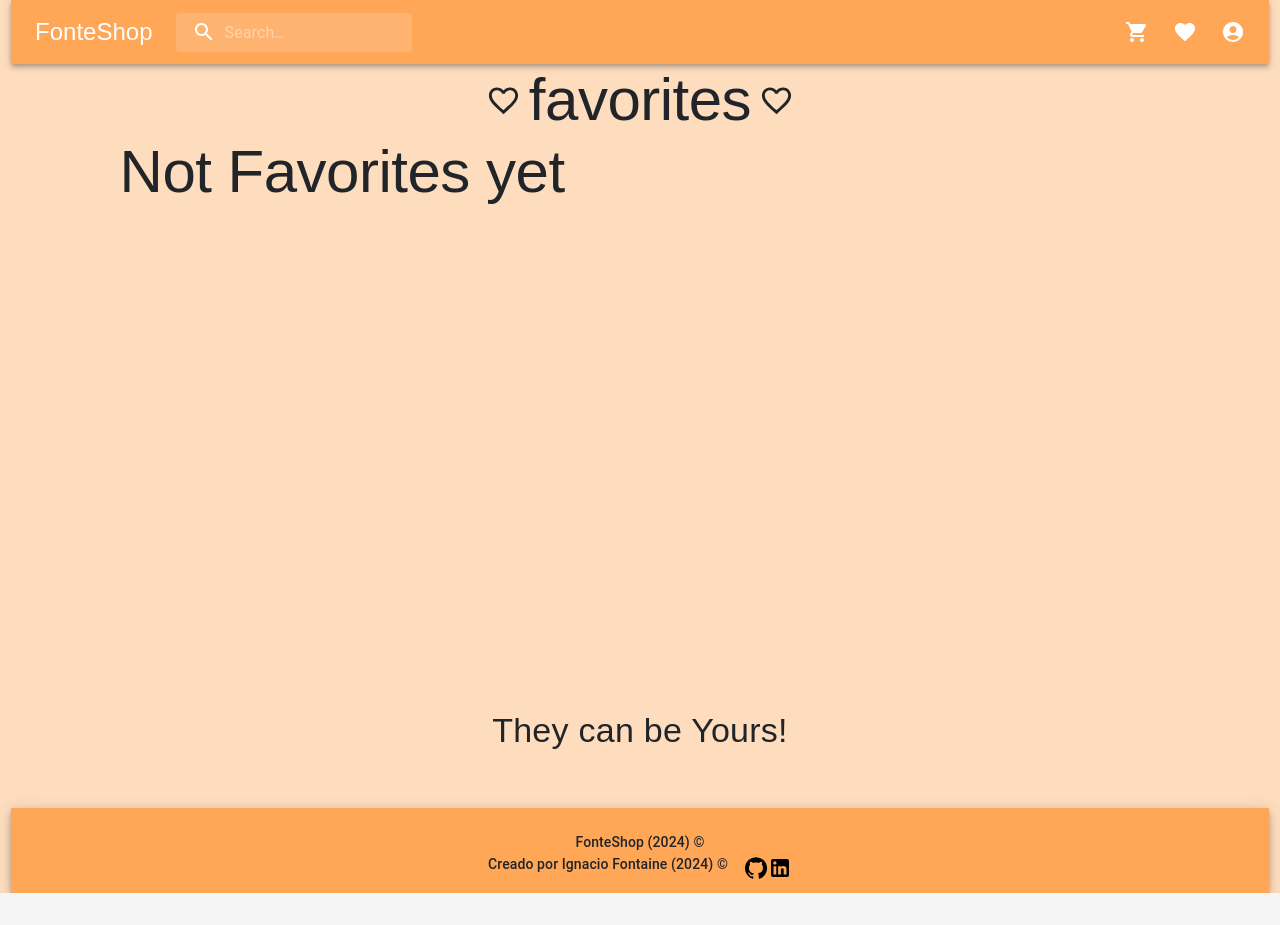
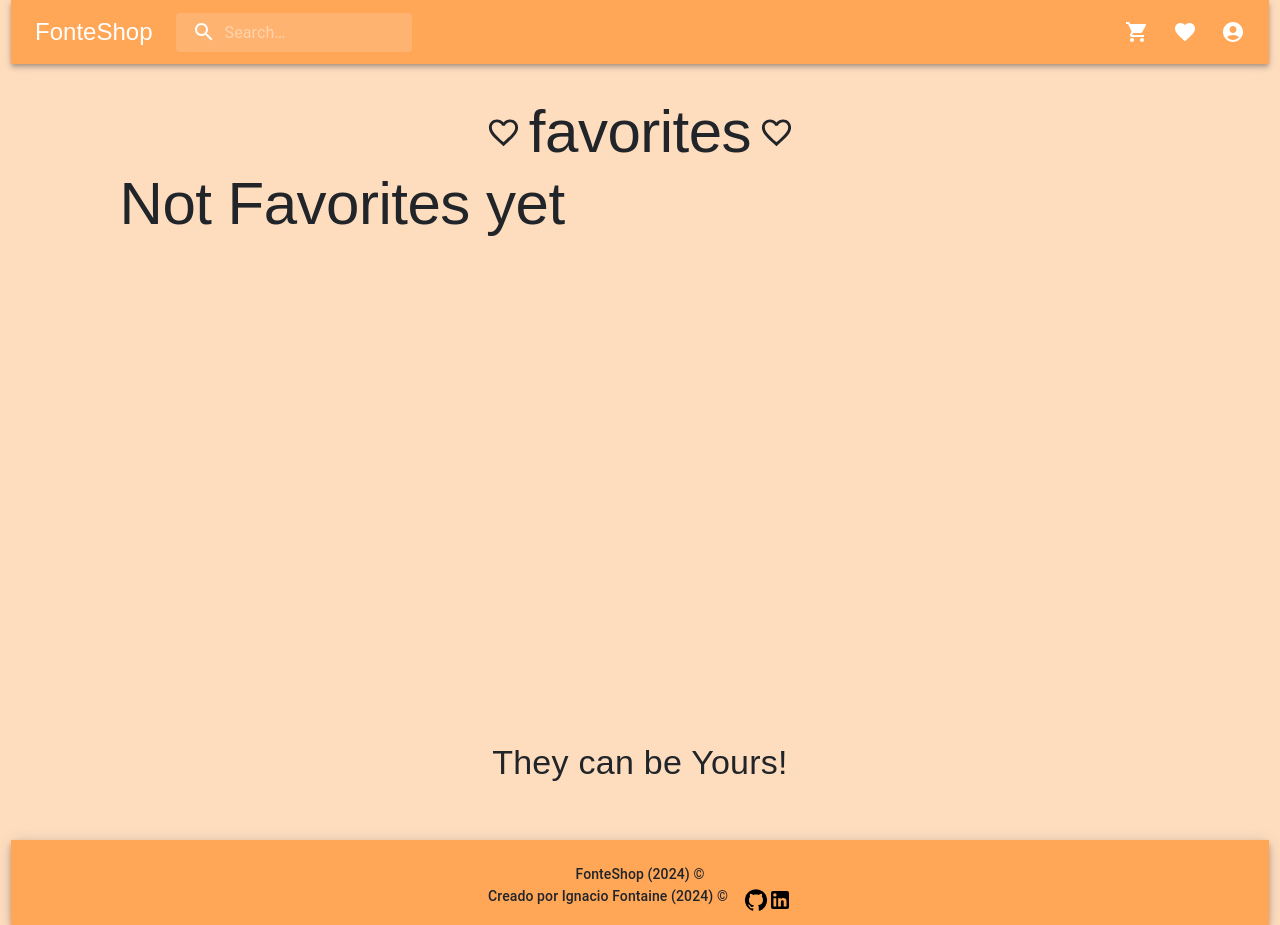
Before and after one commit to IgnacioFontaine/FonteShop, a React (Vite) app: page /favorites in a window 1280 px wide. Before the commit the page ends 893 px from the top, so only its background shows below. Built offline with nearby package versions, Linux system fonts and the light colour scheme.

Commit message:
pagina favoritos funcional

```diff
--- a/src/Redux/reducer.js
+++ b/src/Redux/reducer.js
@@ -28,7 +28,7 @@ const reducer = (state = initialState, action) => {
     case ACTION_TYPES.ADD_TO_LIKE:
       return {
         ...state,
-        like_product:[...state.like_product, action.payload]
+        like_products:[...state.like_products, action.payload]
       }
     case ACTION_TYPES.REMOVE_TO_LIKE:
       return {
--- a/src/assets/Views/likeView.jsx
+++ b/src/assets/Views/likeView.jsx
@@ -1,12 +1,12 @@
 import { Grid, Typography} from "@mui/material";
-import products from "../Data/dataProducts";
+// import products from "../Data/dataProducts";
 import ProductCard from "../../Components/Product/productCard";
 import FavoriteBorderIcon from '@mui/icons-material/FavoriteBorder';
 import store from "../../Redux/store";
 
 export default function LikedView() {
   const subscribe_store = store.getState()
-  const favorite_products = subscribe_store.products.shop_product;
+  const favorite_products = subscribe_store.products.like_products;
 
   function LikeProducts() {
     return (<>
@@ -21,13 +21,13 @@ export default function LikedView() {
 
   return (
     <div>
-      <Grid container spacing={3}>
+      <Grid container spacing={3} sx={{mt:1}}>
         <Grid item xs={12} sx={{display:"flex", justifyContent:"center", alignItems:"center", gap:1}}>
           <FavoriteBorderIcon fontSize="large"/>
           <Typography variant="h2" fontFamily={"fantasy"}>favorites</Typography>
           <FavoriteBorderIcon fontSize="large"/>
         </Grid>
-        <Grid item xs={12} sm={8} md={9} container spacing={3} sx={{ ml: 7 }} >
+        <Grid item xs={12} sm={8} md={9} container spacing={3} sx={{ ml: 7, minHeight:500 }} >
           {favorite_products.length >0 ?
           <LikeProducts  />:<Typography variant="h2"fontFamily={"fantasy"} sx={{height:550, width:550, textAlign:"center", justifyContent:"center"}}>Not Favorites yet</Typography>}
 
```
